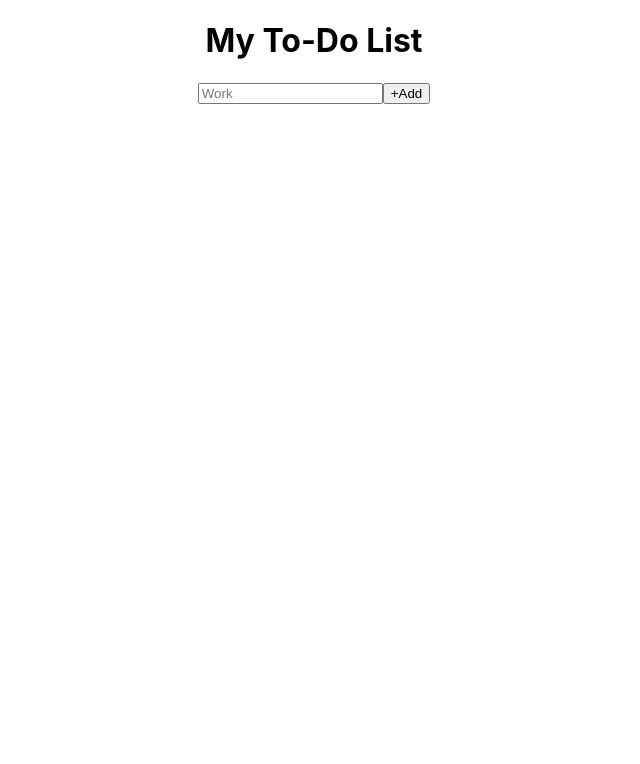
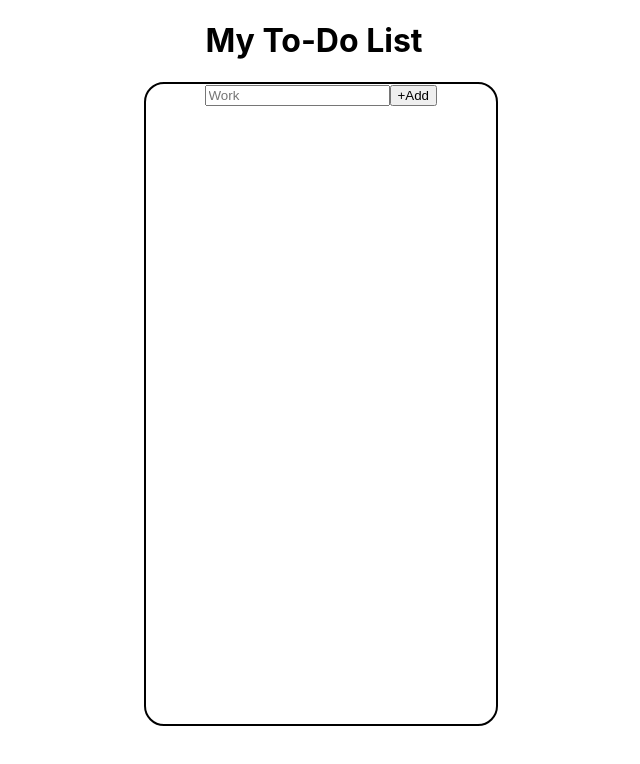
Before and after one commit to KavinduNimesh1030/To-Do-List, a React (Create React App) app: page / in a window 1280 px wide. Shown: the top 764 px of the page, without its empty margins (326-966 px from the left). Built offline with nearby package versions, Linux system fonts and the light colour scheme.

Commit message:
added css to form

```diff
--- a/src/App.css
+++ b/src/App.css
@@ -36,7 +36,3 @@
     transform: rotate(360deg);
   }
 }
-li.AnErrorHasOccured
-{
-  background: #f00;
-}
--- /dev/null
+++ b/src/components/MainPage.css
@@ -0,0 +1,20 @@
+li.AnErrorHasOccured
+{
+  background: #f00;
+}
+li
+{
+ border: 2px solid black;
+ border-radius: 5px;
+ margin-bottom: 5px;
+}
+
+#mainForm{
+    width: 350px;
+    height: 80vh;
+    border: 2px solid black;
+    margin-left: 36.7%;
+    border-radius: 20px;
+    left: 10px;
+
+}
--- a/src/components/MainPage.jsx
+++ b/src/components/MainPage.jsx
@@ -1,6 +1,6 @@
 import React, { useEffect, useState } from 'react'
 import { List } from './List';
-
+import './MainPage.css'
 export const MainPage = () => {
     const [work,setWork] = useState("");
     const [workDetails,setWorkDetails]= useState("");
@@ -16,7 +16,7 @@ export const MainPage = () => {
             newWork : work
         }
 
-        var btn = document.getElementById("btnSubmit").innerText;
+      var btn = document.getElementById("btnSubmit").innerText;
 
       //if btn inner text == +Add,we Add new task
       if(btn == "+Add"){
```
